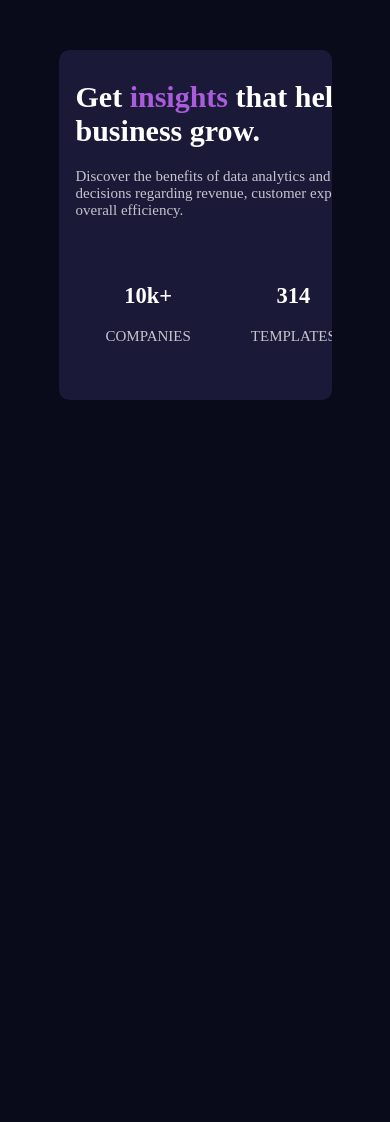
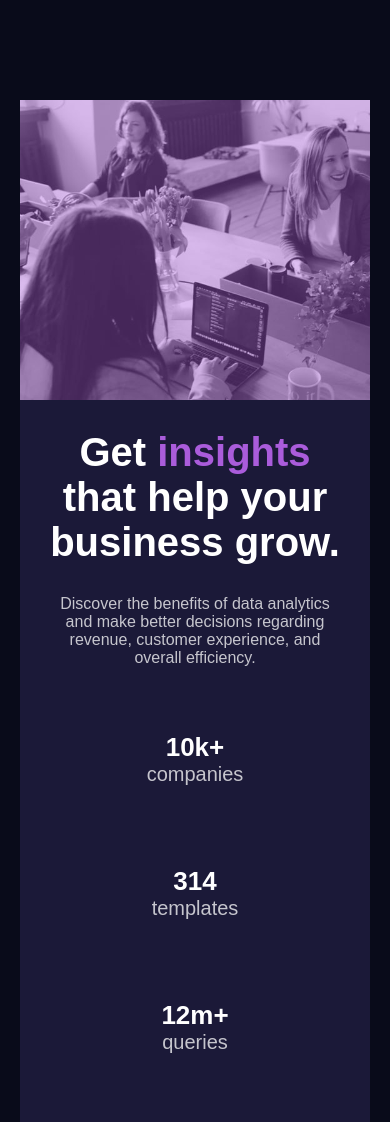
Before and after one commit to its-Frank/stats-preview-card-component-main, a plain HTML site: page index.html in a window 390 px wide. Shown: the top 1122 px of the page. Before the commit the page ends 844 px from the top, so only its background shows below. Drawn offline with Linux system fonts and the light colour scheme.

Commit message:
mobile and desktop done

```diff
--- a/index.css
+++ b/index.css
@@ -1,54 +1,86 @@
+* {
+  margin: 0;
+  padding: 0;
+  box-sizing: border-box;
+}
 body {
-  margin: 0px;
+  padding: 120px 100px;
   background-color: hsl(233, 47%, 7%);
+  color: hsl(0, 0%, 100%);
+  font-family: sans-serif;
 }
-.collection {
-  width: 70%;
-  margin: 50px auto;
-  border-radius: 10px;
-  overflow: hidden;
-  display: flex;
-  position: relative;
-}
-.card {
-  color: white;
-  width: 350px;
-  border-radius: 10px;
-  padding: 10px 17px;
-  text-decoration: none;
-  font-size: 15px;
+#mobile-img {
+  display: none;
 }
 
-.product-container {
+#main-container {
   display: flex;
-  justify-content: space-around;
+  background-color: hsl(244, 38%, 16%);
+  border-radius: 10px;
 }
-
-.product {
-  text-align: center;
-  padding: 20px;
-  margin: 10px;
-  flex: 1;
+.text {
+  width: 50%;
+  padding: 60px;
 }
-#card-1 {
-  background-color: hsl(244, 38%, 16%);
+h1 {
+  margin-bottom: 30px;
+  font-size: 40px;
 }
-.highlighted-word {
+h1 span {
   color: hsl(277, 64%, 61%);
 }
 p {
+  margin-bottom: 65px;
   color: hsla(0, 0%, 100%, 0.75);
 }
+.stats {
+  display: flex;
+  font-size: 20px;
+  justify-content: space-between;
+  gap: 15px;
+}
+.stats span:first-child {
+  font-weight: bold;
+  display: block;
+  font-size: 26px;
+  color: white;
+}
+.image {
+  width: 50%;
+  background-image: url("./images/image-header-desktop.jpg");
+  background-repeat: no-repeat;
+  background-size: cover;
+}
+.image img {
+  height: 100%;
+}
 
-#card-2 {
-  padding-bottom: 50%;
-  position: relative;
+.overlay {
+  height: 100%;
+  background-color: hsla(277, 64%, 61%, 0.4);
 }
-#positioning {
-  position: absolute;
-  top: 0;
-  left: 0;
-  width: 100%;
-  height: 100%;
-  border-radius: 10px;
+@media (max-width: 700px) {
+  body {
+    padding: 100px 20px;
+  }
+  #main-container {
+    flex-direction: column-reverse;
+  }
+
+  .image {
+    width: unset;
+    height: 300px;
+    background-image: url("./images/image-header-mobile.jpg");
+  }
+  .image img {
+    width: 100%;
+  }
+  .text {
+    width: 100%;
+    padding: 30px;
+    text-align: center;
+  }
+  .stats {
+    flex-direction: column;
+  }
 }
--- a/index.html
+++ b/index.html
@@ -27,39 +27,34 @@
     <link rel="stylesheet" href="index.css" />
   </head>
   <body>
-    <div class="collection">
-      <div class="card one" id="card-1">
-        <h1>
-          Get <span class="highlighted-word">insights</span> that help your
-          business grow.
-        </h1>
+    <section id="main-container">
+      <div class="text">
+        <h1>Get <span>insights</span> that help your business grow.</h1>
         <p>
           Discover the benefits of data analytics and make better decisions
           regarding revenue, customer experience, and overall efficiency.
         </p>
-
-        <div class="product-container">
-          <span class="product">
-            <h2>10k+</h2>
-            <p>COMPANIES</p>
-          </span>
-          <span class="product">
-            <h2>314</h2>
-            <p>TEMPLATES</p>
-          </span>
-          <span class="product">
-            <h2>12M+</h2>
-            <p>QUERIES</p>
-          </span>
+        <div class="stats">
+          <p>
+            <span>10k+</span>
+            <span>companies</span>
+          </p>
+          <p>
+            <span>314</span>
+            <span>templates</span>
+          </p>
+          <p>
+            <span>12m+</span>
+            <span>queries</span>
+          </p>
         </div>
       </div>
-      <div class="card two" id="card-2">
-        <img
-          id="positioning"
-          src="image-header-desktop.jpg"
-          alt="desktop layout"
-        />
+      <div class="image">
+        <div class="overlay"></div>
       </div>
-    </div>
+      <!-- <div class="card two">
+        <img src="./images/image-header-desktop.jpg" alt="desktop layout" />
+      </div> -->
+    </section>
   </body>
 </html>
```
